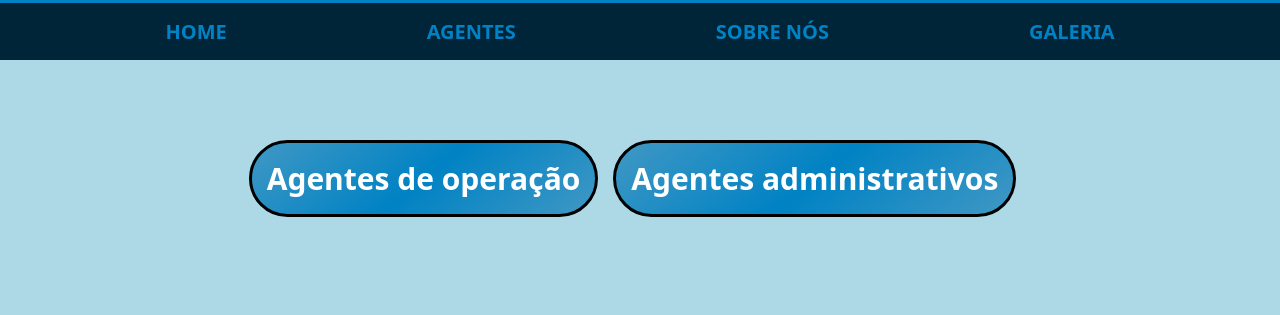
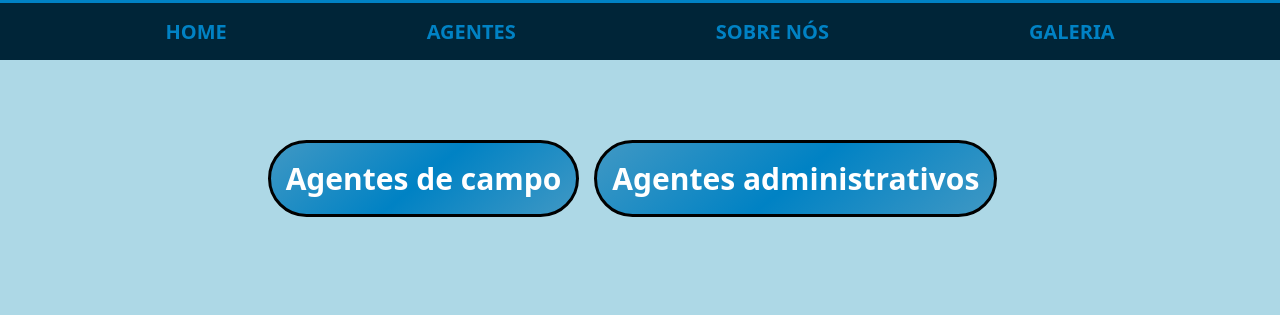
Before and after one commit to LucasBS4546/projeto-ESDA, a plain HTML site: page pag2.html in a window 1280 px wide. Shown: the part 115-430 px from the top of the page. Drawn offline with Linux system fonts and the light colour scheme.

Commit message:
Update pag2.html

```diff
--- a/pag2.html
+++ b/pag2.html
@@ -26,7 +26,7 @@
         <div id="maindiv2">
             <section>
                 <ul>
-                    <a href="pag2.html"><li>Agentes de operação</li></a>
+                    <a href="pag2.html"><li>Agentes de campo</li></a>
                     <a href="pag2B.html"><li>Agentes administrativos</li></a>
                 </ul>
             </section>
```
